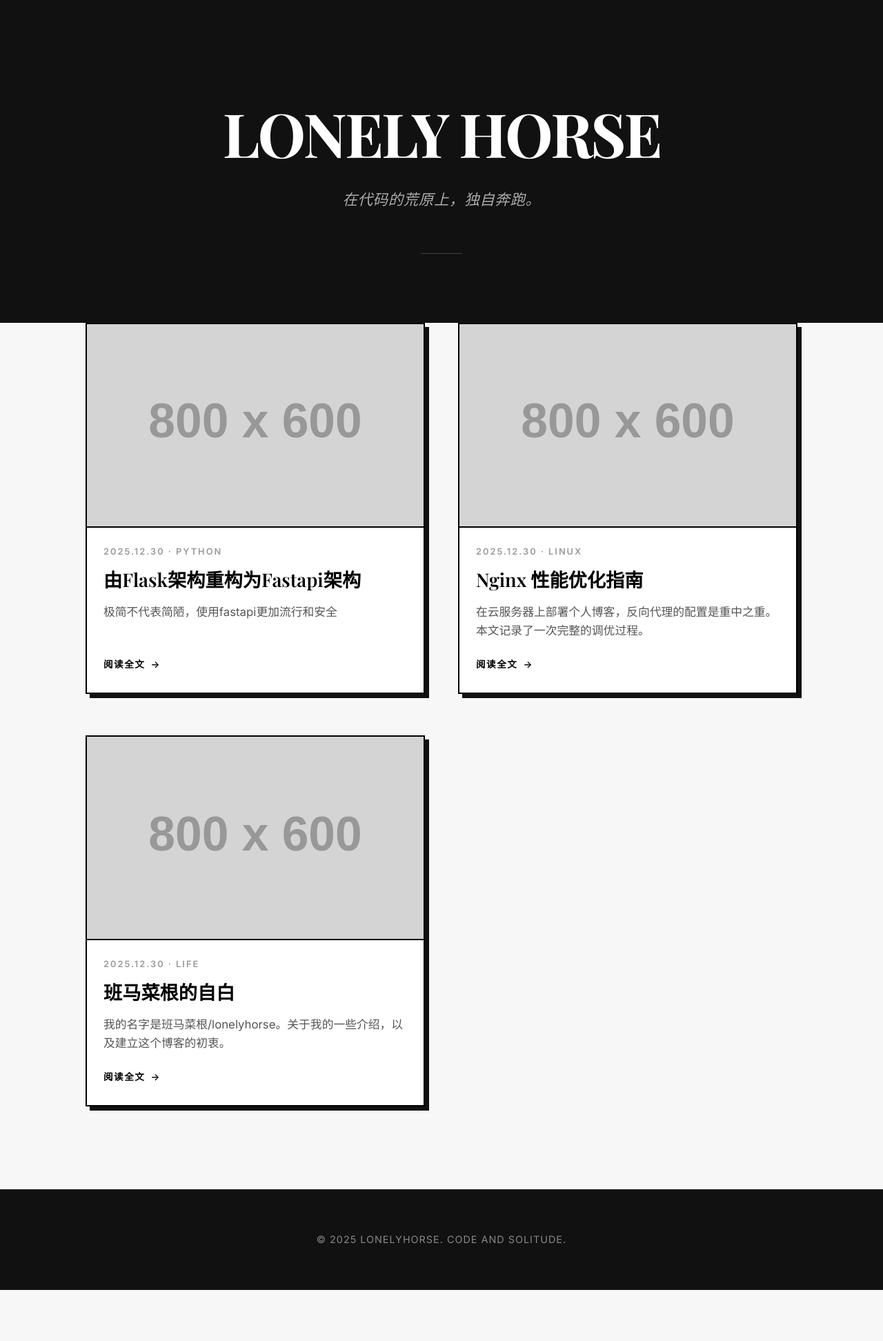
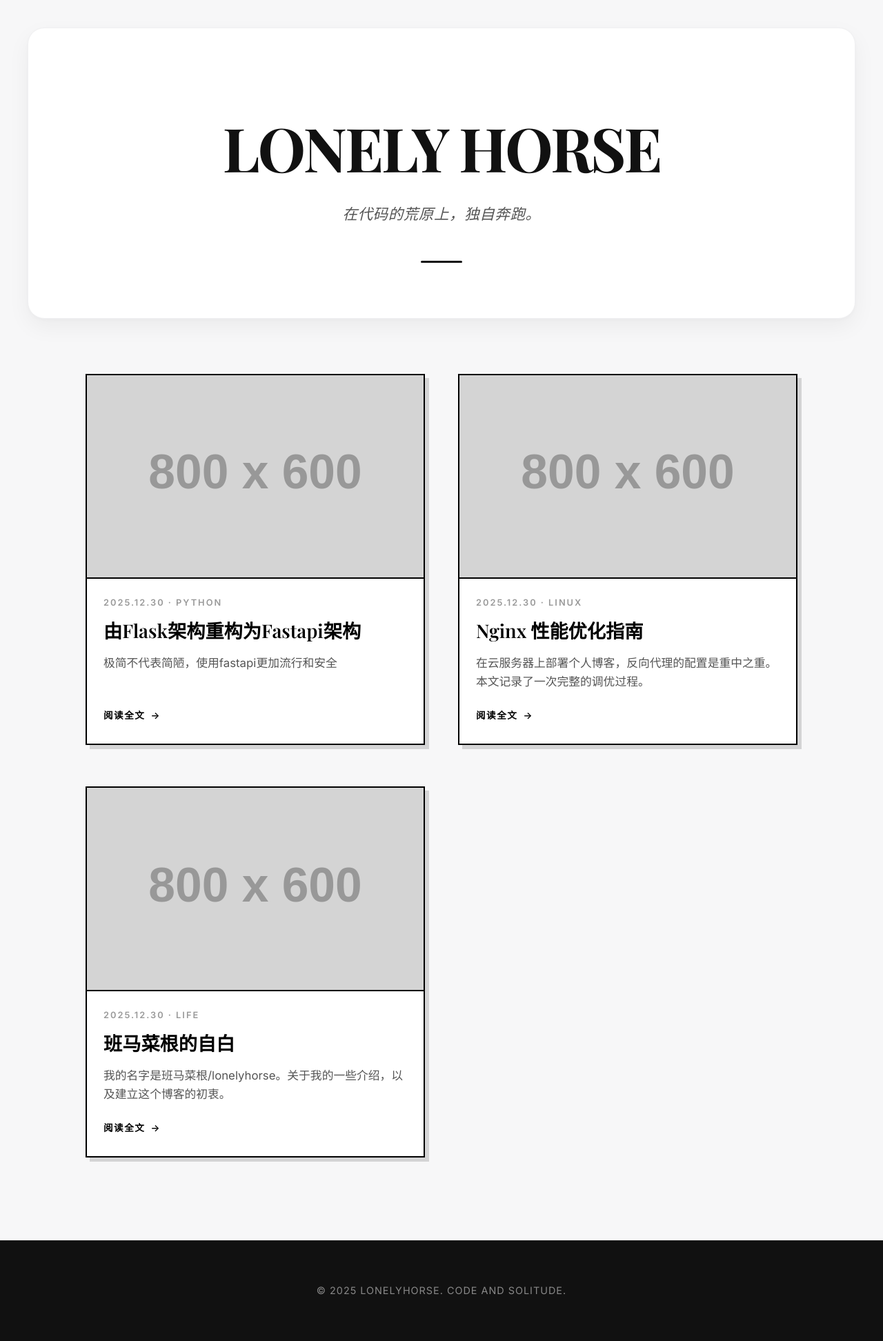
Before and after one commit to Lonely-Horse/My_blog, a FastAPI app: page / in a window 1280 px wide. Shown: the part 88-2032 px from the top of the page at 69% size. Before the commit the page ends 1958 px from the top, so only its background shows below. Run offline with FastAPI, Linux system fonts and the light colour scheme; some libraries are stand-ins or nearby versions; some web fonts are replaced.

Commit message:
修改了前端网页的细节问题

```diff
--- a/static/css/style.css
+++ b/static/css/style.css
@@ -12,9 +12,9 @@
     --text-light: #999999;
     --accent: #000000;
     --border-light: #e0e0e0;
-    --shadow-sm: 6px 6px 0px rgba(17, 17, 17, 1);
-    --shadow-md: 8px 8px 0px rgba(17, 17, 17, 1);
-    --shadow-hover: 12px 12px 0px rgba(17, 17, 17, 1);
+    --shadow-sm: 6px 6px 0px rgba(17, 17, 17, 0.15);
+    --shadow-md: 8px 8px 0px rgba(17, 17, 17, 0.2);
+    --shadow-hover: 12px 12px 0px rgba(17, 17, 17, 0.25);
     --font-heading: 'Playfair Display', serif;
     --font-body: 'Inter', -apple-system, BlinkMacSystemFont, 'Segoe UI', Roboto, sans-serif;
     --container-width: 1080px;
@@ -150,19 +150,26 @@
 
 /* --- Hero Section --- */
 .hero {
-    padding: 140px 0 100px;
+    padding: 120px 0 80px;
     text-align: center;
-    background-color: #111111;
+    background-color: #ffffff;
     position: relative;
+    border-radius: 24px;
+    margin: 40px auto 80px;
+    width: calc(100% - 40px);
+    max-width: 1200px;
+    box-shadow: 0 12px 32px rgba(0, 0, 0, 0.05), 0 2px 6px rgba(0, 0, 0, 0.02);
+    border: 1px solid #f0f0f2;
 }
 
 .hero::after {
     content: '';
     display: block;
     width: 60px;
-    height: 1px;
-    background: rgba(255, 255, 255, 0.2);
-    margin: 60px auto 0;
+    height: 3px;
+    background: #111111;
+    margin: 50px auto 0;
+    border-radius: 3px;
 }
 
 .hero-content {
@@ -172,17 +179,17 @@
 
 .hero h1 {
     font-size: 5.5rem;
-    font-weight: 700;
+    font-weight: 800;
     letter-spacing: -3px;
     margin-bottom: 24px;
     text-transform: uppercase;
-    color: #ffffff;
+    color: #111111;
 }
 
 .hero p {
     font-size: 1.35rem;
-    color: #aaaaaa;
-    font-weight: 300;
+    color: #555555;
+    font-weight: 400;
     max-width: 600px;
     margin: 0 auto;
     font-family: var(--font-heading);
```
Also changed, not shown: 1 other file.
